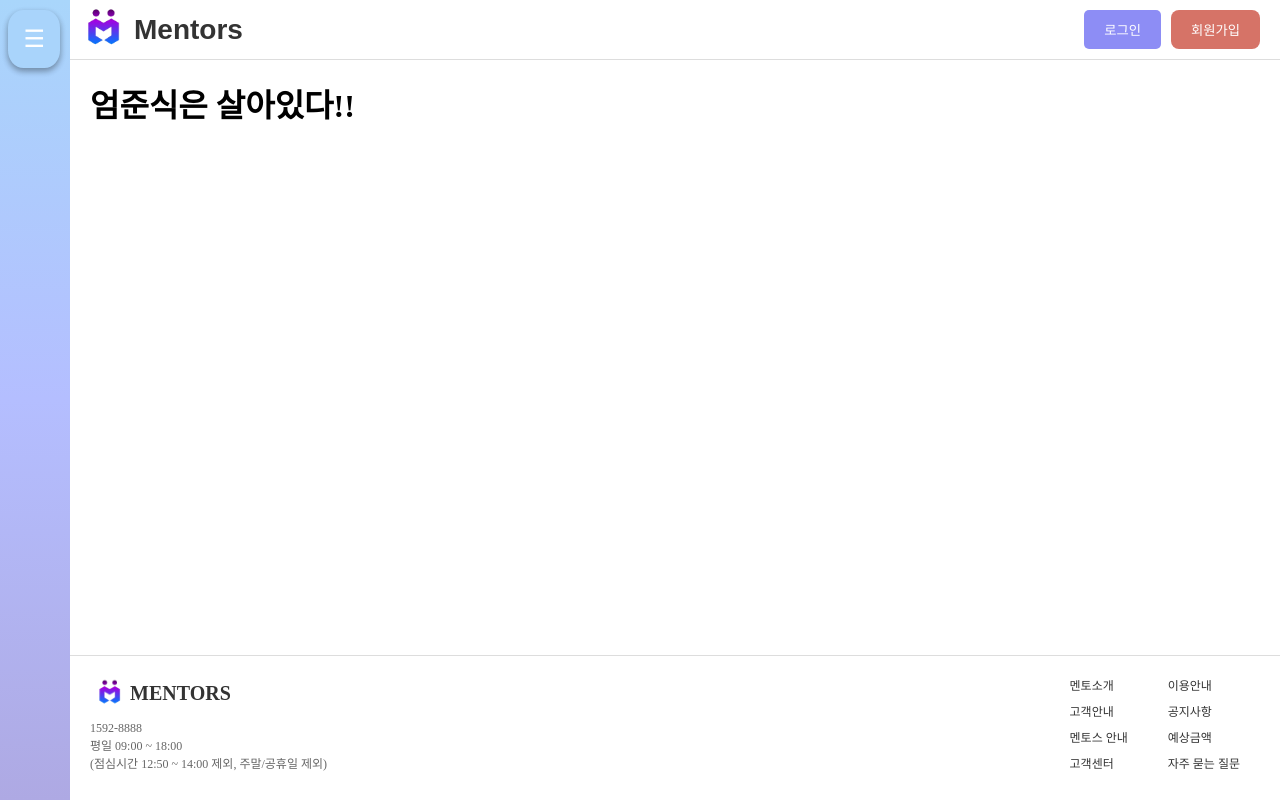
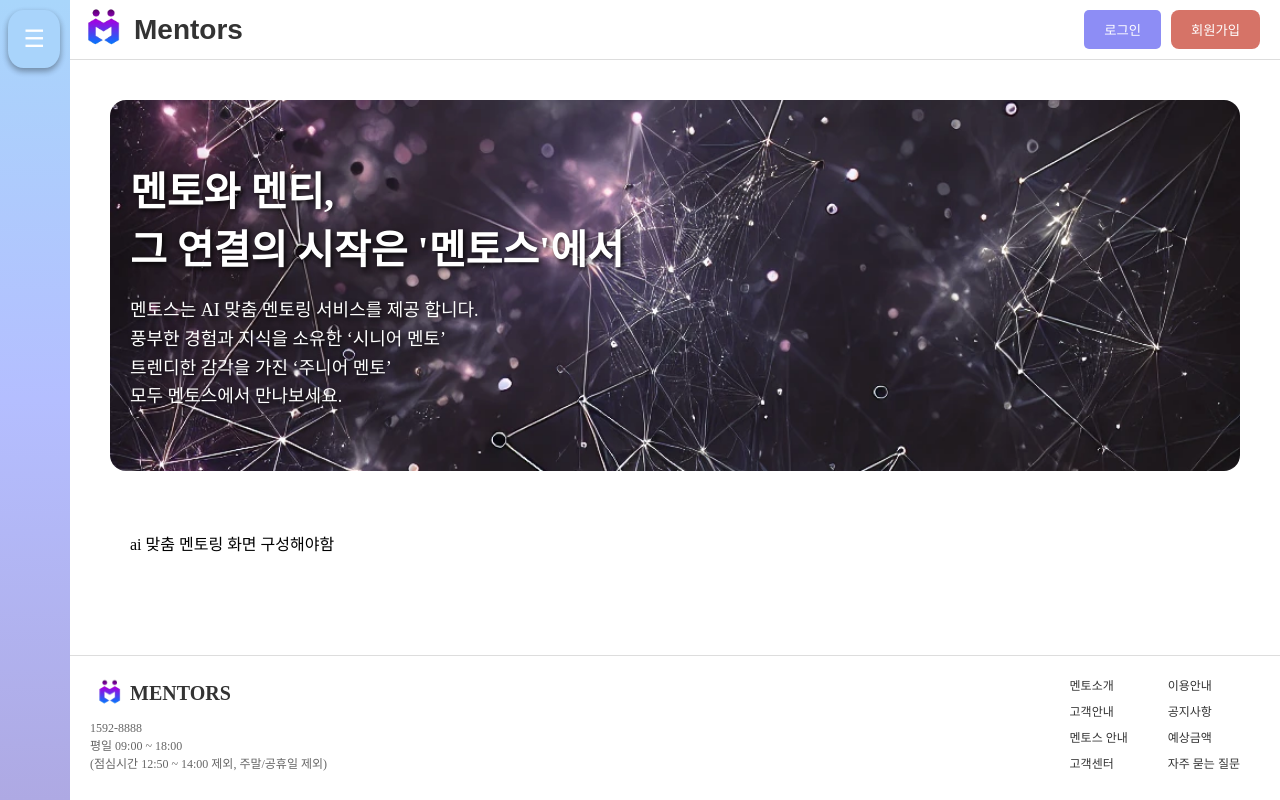
Before and after one commit to DreamCodersKR/Mentors_Front, a Vue app: page /mentors/ in a window 1280 px wide. Built offline with nearby package versions, Linux system fonts and the light colour scheme; no server answers.

Commit message:
메인 배너 추가

```diff
--- a/src/views/Home.vue
+++ b/src/views/Home.vue
@@ -1,5 +1,5 @@
 <template>
-  <div class="main-container">
+  <div class="home-container">
     <!-- 사이드바 영역 -->
     <div class="left-menu" :class="{ 'is-open': isSidebarOpen }">
       <SideBar @toggle-sidebar="toggleSidebar" :isSidebarOpen="isSidebarOpen" />
@@ -60,7 +60,7 @@ export default {
 </script>
 
 <style scoped>
-.main-container {
+.home-container {
   display: flex;
   height: 100vh;
   width: 100vw;
--- a/src/views/Main.vue
+++ b/src/views/Main.vue
@@ -1,6 +1,20 @@
 <template>
-  <div>
-    <h1>엄준식은 살아있다!!</h1>
+  <div class="main-container">
+    <div class="main-banner">
+      <div class="text-content">
+        <h1 class="title">멘토와 멘티,<br />그 연결의 시작은 '멘토스'에서</h1>
+        <p class="subtitle">
+          멘토스는 AI 맞춤 멘토링 서비스를 제공 합니다.<br />
+          풍부한 경험과 지식을 소유한 ‘시니어 멘토’<br />
+          트렌디한 감각을 가진 ‘주니어 멘토’<br />
+          모두 멘토스에서 만나보세요.
+        </p>
+      </div>
+    </div>
+
+    <div class="additional-content">
+      <p>ai 맞춤 멘토링 화면 구성해야함</p>
+    </div>
   </div>
 </template>
 
@@ -10,4 +24,47 @@ export default {
 };
 </script>
 
-<style scoped></style>
+<style scoped>
+.main-container {
+  display: flex;
+  flex-direction: column;
+  align-items: center;
+  padding: 20px;
+}
+
+.main-banner {
+  width: 100%;
+  max-width: 1200px;
+  padding: 60px 20px;
+  background-image: url("@/images/mainImg.png");
+  background-size: cover;
+  background-position: center;
+  border-radius: 16px;
+  color: white;
+  text-align: left;
+  margin-bottom: 40px;
+}
+
+.text-content {
+  max-width: 600px;
+}
+
+.title {
+  font-size: 2.5rem;
+  font-weight: bold;
+  margin-bottom: 20px;
+  text-shadow: 2px 2px 5px rgba(0, 0, 0, 0.9);
+}
+
+.subtitle {
+  font-size: 1.125rem;
+  line-height: 1.6;
+  text-shadow: 2px 2px 5px rgba(0, 0, 0, 0.9);
+}
+
+.additional-content {
+  width: 100%;
+  max-width: 1200px;
+  padding: 20px;
+}
+</style>
```
Also changed, not shown: src/images/mainImg.png (added).
